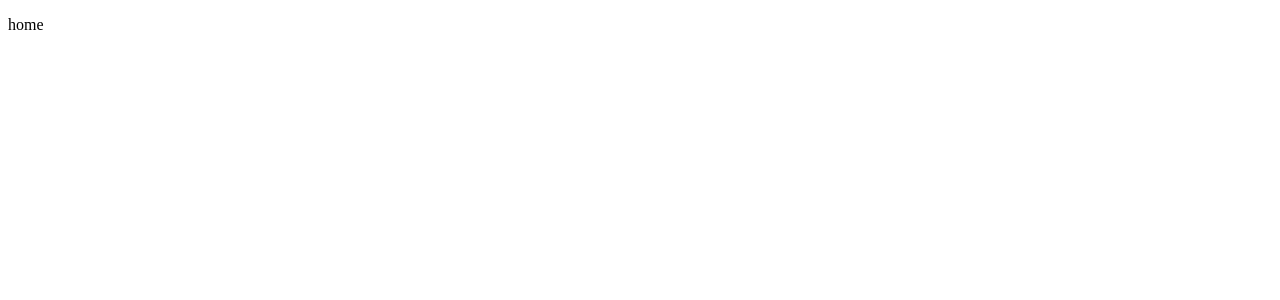
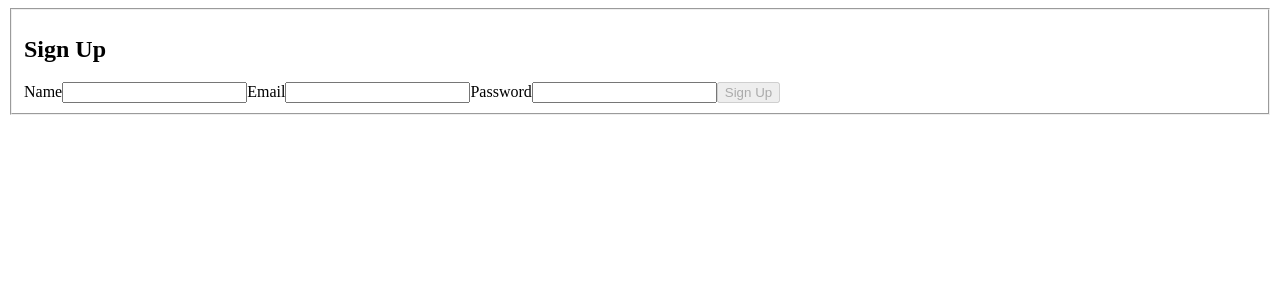
Before and after one commit to Bogdan18b/expense_report, a Next.js app in the folder frontend/: page / in a window 1280 px wide. Shown: the top 300 px of the page. Built offline with nearby package versions, Linux system fonts and the light colour scheme.

Commit message:
add sign up form

```diff
--- /dev/null
+++ b/frontend/components/SignUp.tsx
@@ -0,0 +1,57 @@
+import {useState} from 'react';
+import gql from "graphql-tag";
+import {useMutation} from '@apollo/react-hooks';
+
+const SIGN_UP_MUTATION = gql`
+  mutation SIGN_UP_MUTATION($email: String!, $name: String!, $password: String!) {
+    signUp(email: $email, name: $name, password: $password) {
+      id
+      email
+      name
+    }
+  }
+`;
+
+const SignUp: React.FC = () => {
+  const [name, setName] = useState('')
+  const [email, setEmail] = useState('')
+  const [password, setPassword] = useState('')
+  const [signUp, {data}] = useMutation(SIGN_UP_MUTATION)
+
+  const updateName = e => setName(e.target.value)
+  const updateEmail = e => setEmail(e.target.value)
+  const updatePassword = e => setPassword(e.target.value)
+  const handleSubmit = e => {
+    e.preventDefault();
+
+    console.log({name, email, password})
+    signUp({variables: {name, email, password}})
+    console.log({data})
+
+  }
+
+  const isSubmitDisabled = [name, email, password].includes('');
+
+  return (
+    <form>
+      <fieldset>
+        <h2>Sign Up</h2>
+        <label htmlFor="name">
+          Name
+          <input type="text" name="name" value={name} onChange={updateName}/>
+        </label>
+        <label htmlFor="email">
+          Email
+          <input type="text" name="email" value={email} onChange={updateEmail}/>
+        </label>
+        <label htmlFor="password">
+          Password
+          <input type="password" name="password" value={password} onChange={updatePassword}/>
+        </label>
+        <button type="submit" disabled={isSubmitDisabled} onClick={handleSubmit}>Sign Up</button>
+      </fieldset>
+    </form>
+  );
+};
+
+export default SignUp;
--- a/frontend/pages/index.tsx
+++ b/frontend/pages/index.tsx
@@ -1,3 +1,9 @@
-const Home: React.FC = () => <p>home</p>;
+import styled from "styled-components";
+import gql from "graphql-tag";
+import SignUp from "../components/SignUp";
+
+const Home: React.FC = () => {
+  return <SignUp />;
+};
 
 export default Home;
```
